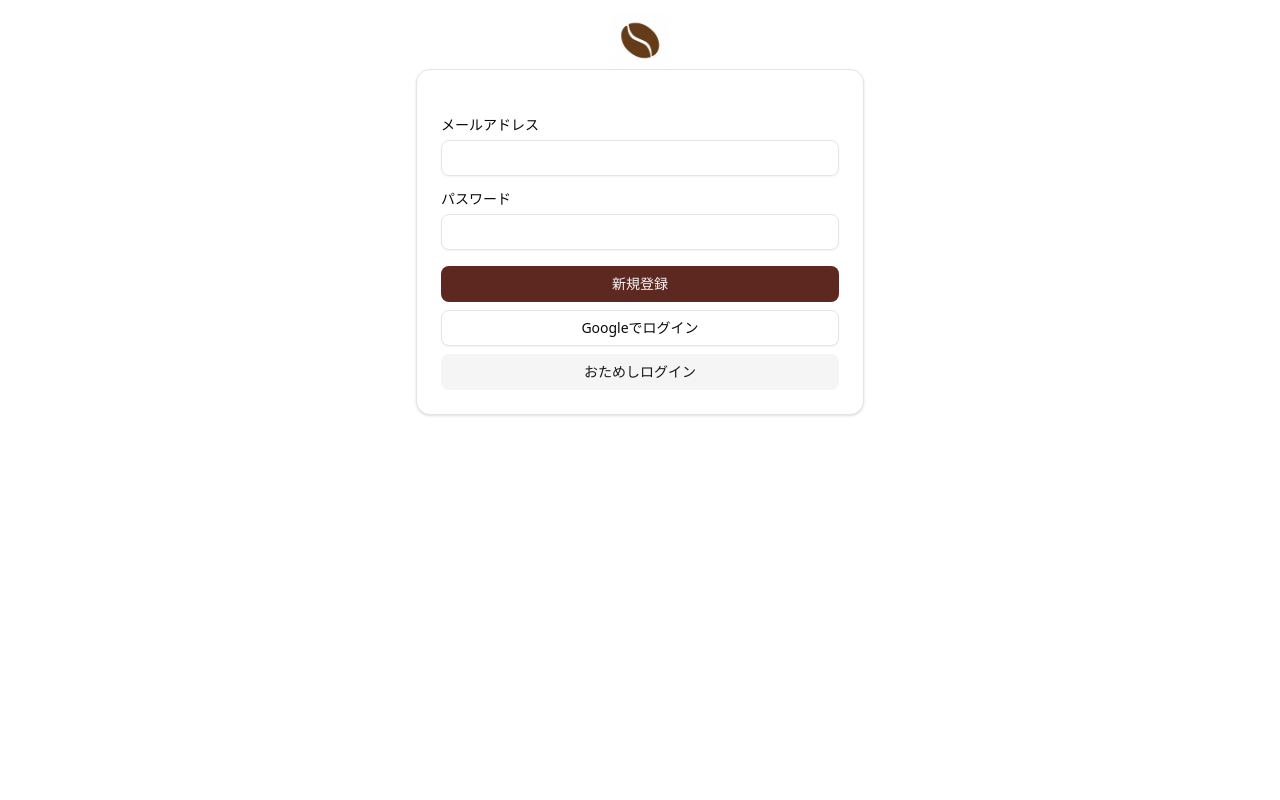
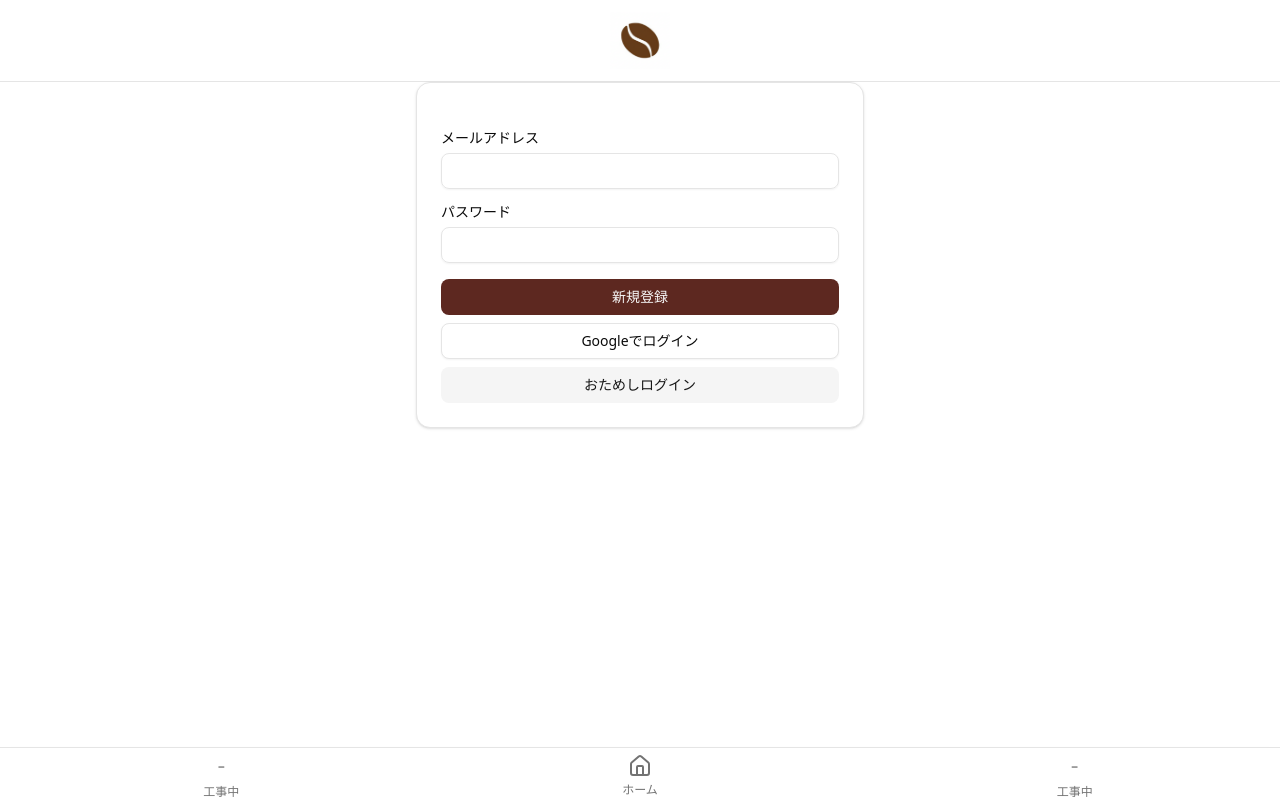
Before and after one commit to chihiro1010/mamelog, a Next.js app: page /signup in a window 1280 px wide. Built offline with nearby package versions, Linux system fonts and the light colour scheme; no server answers.

Commit message:
・UI調整 ・フッター追加

```diff
--- a/package.json
+++ b/package.json
@@ -20,6 +20,7 @@
     "@radix-ui/react-popover": "^1.1.13",
     "@radix-ui/react-progress": "^1.1.6",
     "@radix-ui/react-select": "^2.2.2",
+    "@radix-ui/react-separator": "^1.1.7",
     "@radix-ui/react-slot": "^1.2.2",
     "class-variance-authority": "^0.7.1",
     "clsx": "^2.1.1",
--- a/src/app/layout.tsx
+++ b/src/app/layout.tsx
@@ -3,6 +3,7 @@ import { Geist, Geist_Mono } from "next/font/google";
 import "./globals.css";
 import Link from "next/link";
 import Image from "next/image";
+import FooterNav from "@/components/FooterNav";
 
 const geistSans = Geist({
   variable: "--font-geist-sans",
@@ -32,9 +33,9 @@ export default function RootLayout({
         <meta name="theme-color" content="#4B3621" />
       </head>
       <body
-        className={`${geistSans.variable} ${geistMono.variable} antialiased`}
+        className={`${geistSans.variable} ${geistMono.variable} antialiased pb-20`} // フッター分余白を確保
       >
-        <Link className="flex justify-center mt-3" href="/">
+        <Link className="flex justify-center mt-3 pb-3 border-b" href="/">
           <Image
             src="/icons/icon-512x512.png"
             alt="まめログ"
@@ -44,6 +45,8 @@ export default function RootLayout({
           />
         </Link>
         {children}
+
+        <FooterNav></FooterNav>
       </body>
     </html>
   );
--- a/src/app/page.tsx
+++ b/src/app/page.tsx
@@ -63,7 +63,7 @@ export default function Home() {
       />
       <MamelogList mamelogs={mamelogs} onSuccess={loadMamelogs} />
       <Button
-        className="fixed bottom-6 right-6 bg-primary text-white w-13 h-13 rounded-full shadow-lg hover:bg-primary/90 transition"
+        className="fixed bottom-18 right-6 bg-primary text-white w-13 h-13 rounded-full shadow-lg hover:bg-primary/90 transition"
         onClick={() => {
           setOpen(true);
         }}
--- /dev/null
+++ b/src/components/FooterNav.tsx
@@ -0,0 +1,76 @@
+"use client";
+
+import { Home } from "lucide-react";
+import Link from "next/link";
+import { usePathname } from "next/navigation";
+import { toast } from "sonner";
+
+export default function FooterNav() {
+  const pathname = usePathname();
+
+  const navItems = [
+    {
+      label: "工事中",
+      href: "#",
+      icon: <span className="text-2xl">-</span>,
+      match: /^\/mamelog/,
+      enabled: false,
+    },
+    {
+      label: "ホーム",
+      href: "/",
+      icon: <Home size={24} />,
+      match: /^\/$/,
+      enabled: true,
+    },
+    {
+      label: "工事中",
+      href: "#",
+      icon: <span className="text-2xl">-</span>,
+      match: /^\/profile/,
+      enabled: false,
+    },
+  ];
+
+  return (
+    <nav className="fixed bottom-0 left-0 w-full z-50 bg-white border-t-1 border-border shadow-lg">
+      <ul className="flex justify-around items-center h-13">
+        {navItems.map((item, i) => {
+          // enabledがtrueのもののみアクティブ判定
+          const isActive = item.enabled && item.match.test(pathname);
+          return (
+            <li key={i} className="flex-1">
+              {item.enabled ? (
+                <Link
+                  href={item.href}
+                  className={`flex flex-col items-center justify-center py-1 transition
+                  ${
+                    isActive
+                      ? "border-t-3 border-[#5c2e13] text-[#5c2e13] bg-transparent font-bold"
+                      : "border-t-3 border-transparent text-muted-foreground bg-transparent"
+                  }
+                  hover:bg-accent/20 active:bg-accent/30`}
+                >
+                  <span className="mb-1">{item.icon}</span>
+                  <span className="text-xs">{item.label}</span>
+                </Link>
+              ) : (
+                <button
+                  type="button"
+                  onClick={() =>
+                    toast("工事中です。リリースをお待ちください。")
+                  }
+                  className="flex flex-col items-center justify-center w-full h-full py-1 mx-2 rounded-lg transition text-muted-foreground hover:bg-accent/30 active:bg-accent/50 cursor-not-allowed"
+                  tabIndex={-1}
+                >
+                  <span className="mb-1 opacity-70">{item.icon}</span>
+                  <span className="text-xs">{item.label}</span>
+                </button>
+              )}
+            </li>
+          );
+        })}
+      </ul>
+    </nav>
+  );
+}
--- a/src/components/PostForm.tsx
+++ b/src/components/PostForm.tsx
@@ -169,7 +169,7 @@ export default function PostForm({
     <>
       <Toaster position="top-right" richColors />
       <Dialog open={isOpen} onOpenChange={onOpenChange}>
-        <DialogContent className="w-[90%] max-w-2xl max-h-[80vh] flex flex-col">
+        <DialogContent className="w-full max-w-svw max-h-svh flex flex-col">
           <DialogHeader>
             <DialogTitle className="text-primary/70 font-bold mb-2">
               {initialData ? "まめログを編集" : "まめログを登録"}
--- /dev/null
+++ b/src/components/ui/separator.tsx
@@ -0,0 +1,28 @@
+"use client"
+
+import * as React from "react"
+import * as SeparatorPrimitive from "@radix-ui/react-separator"
+
+import { cn } from "@/lib/utils"
+
+function Separator({
+  className,
+  orientation = "horizontal",
+  decorative = true,
+  ...props
+}: React.ComponentProps<typeof SeparatorPrimitive.Root>) {
+  return (
+    <SeparatorPrimitive.Root
+      data-slot="separator-root"
+      decorative={decorative}
+      orientation={orientation}
+      className={cn(
+        "bg-border shrink-0 data-[orientation=horizontal]:h-px data-[orientation=horizontal]:w-full data-[orientation=vertical]:h-full data-[orientation=vertical]:w-px",
+        className
+      )}
+      {...props}
+    />
+  )
+}
+
+export { Separator }
```
Also changed, not shown: 1 other file (tests, documents, lock files or other folders).
